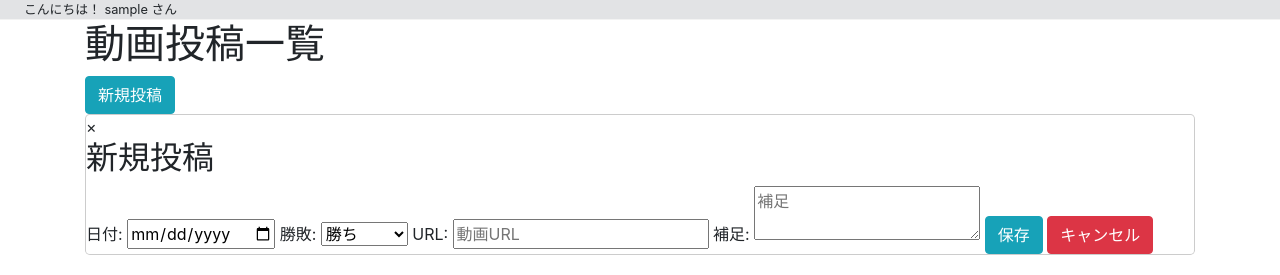
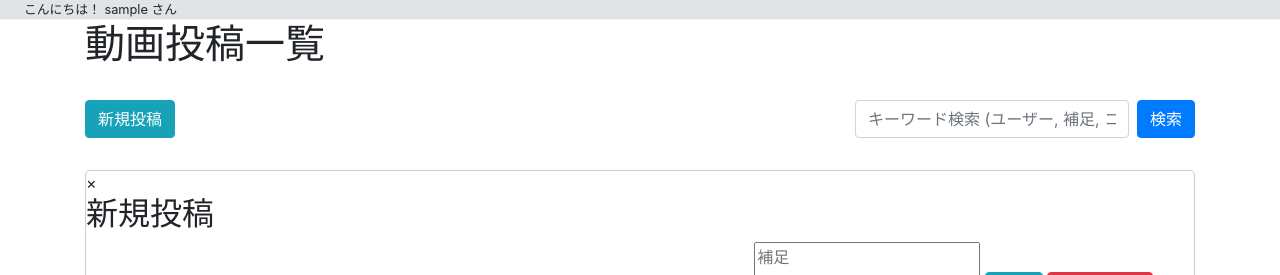
Before and after one commit to carbohydratepro/carbohydratepro-main, a Django app: page /carbohydratepro/video/varolant/ in a window 1280 px wide. Shown: the part 64-339 px from the top of the page. Run offline with Django 3.2, Linux system fonts and the light colour scheme; the visitor is signed in with stand-in values (Sample User, id 1); data that the repository does not hold is empty; some libraries are stand-ins or nearby versions.

Commit message:
検索機能追加

```diff
--- a/app/templates/app/video_varolant.html
+++ b/app/templates/app/video_varolant.html
@@ -18,8 +18,32 @@
         </div>
     {% endif %}
 
-    <!-- 新規投稿ボタン -->
-    <button onclick="openModal()" class="btn btn-info">新規投稿</button>
+    <div class="d-flex justify-content-between mb-2">
+        <!-- 新規投稿ボタン -->
+        <button onclick="openModal()" class="btn btn-info mt-4 mb-4">新規投稿</button>
+
+        <!-- 検索フォーム -->
+        <form method="GET" action="">
+            <div class="form-inline mt-4" style="margin-bottom: 15px;">
+                <input
+                    type="text"
+                    name="q"
+                    class="form-control"
+                    placeholder="キーワード検索 (ユーザー, 補足, コメント)"
+                    value="{{ search_word|default_if_none:'' }}"
+                    style="margin-right: 8px;"
+                >
+                <button type="submit" class="btn btn-primary">検索</button>
+                {% if search_word %}
+                    <!-- クリア用: /carbohydratepro/video/varolant/ に戻るなど -->
+                    <a href="{% url 'video_varolant' %}" class="btn btn-outline-secondary ml-2">
+                        クリア
+                    </a>
+                {% endif %}
+            </div>
+        </form>
+    </div>
+
 
     <!-- モーダル -->
     <div id="modalOverlay" class="modal-overlay">
--- a/app/views.py
+++ b/app/views.py
@@ -271,6 +271,9 @@ def get_sensor_data(request):
 def video_varolant(request):
     form_error = {}  # エラー変数の初期化
 
+    # --- 検索キーワード取得 ---
+    search_word = request.GET.get('q', '')
+
     try:
         # POSTリクエスト処理
         if request.method == 'POST':
@@ -322,6 +325,15 @@ def video_varolant(request):
 
         # GETリクエスト処理
         posts = VideoPost.objects.prefetch_related('comments').order_by('-date')
+
+        # --- 検索フィルタリング (投稿のnotes, 投稿ユーザ名, コメント内容) ---
+        if search_word:
+            posts = posts.filter(
+                Q(notes__icontains=search_word) |
+                Q(user__username__icontains=search_word) |
+                Q(comments__content__icontains=search_word)
+            ).distinct()  # 同じ投稿が重複しないように
+
         for post in posts:
             if isinstance(post.date, str):  # 日付が文字列の場合
                 post.date = datetime.strptime(post.date, '%Y-%m-%d')  # datetimeに変換
@@ -335,6 +347,7 @@ def video_varolant(request):
             'posts': posts,
             'comment_form': comment_form,
             'form_error': form_error,
+            'search_word': search_word,  # テンプレートに渡しておく(検索フォームの初期値など)
         })
 
     except Exception as e:
```
